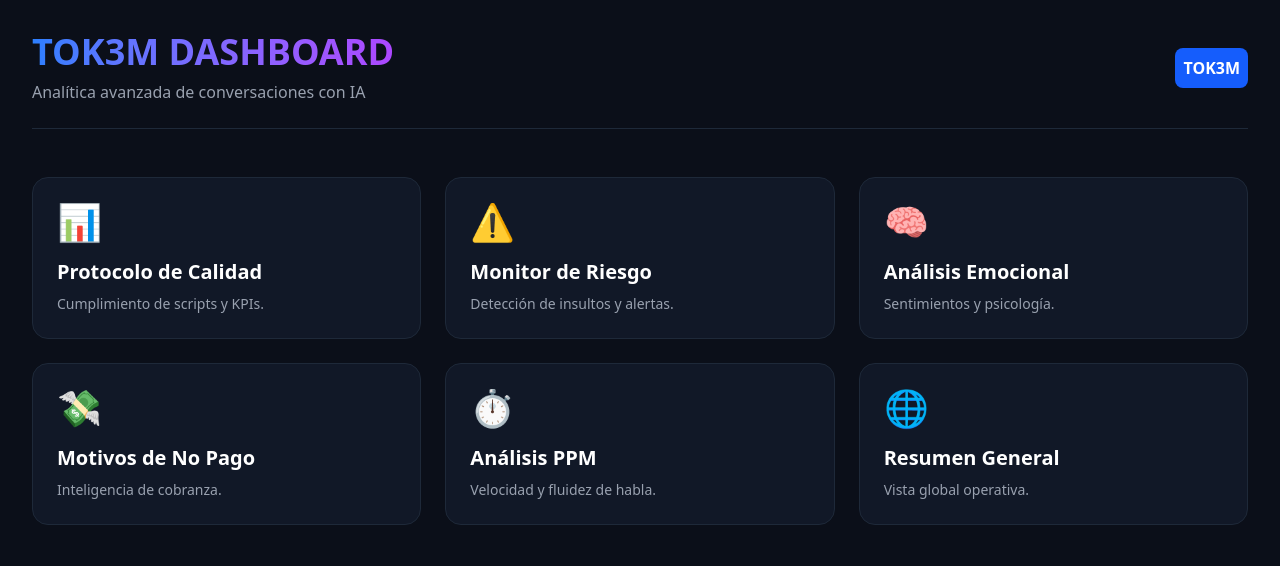
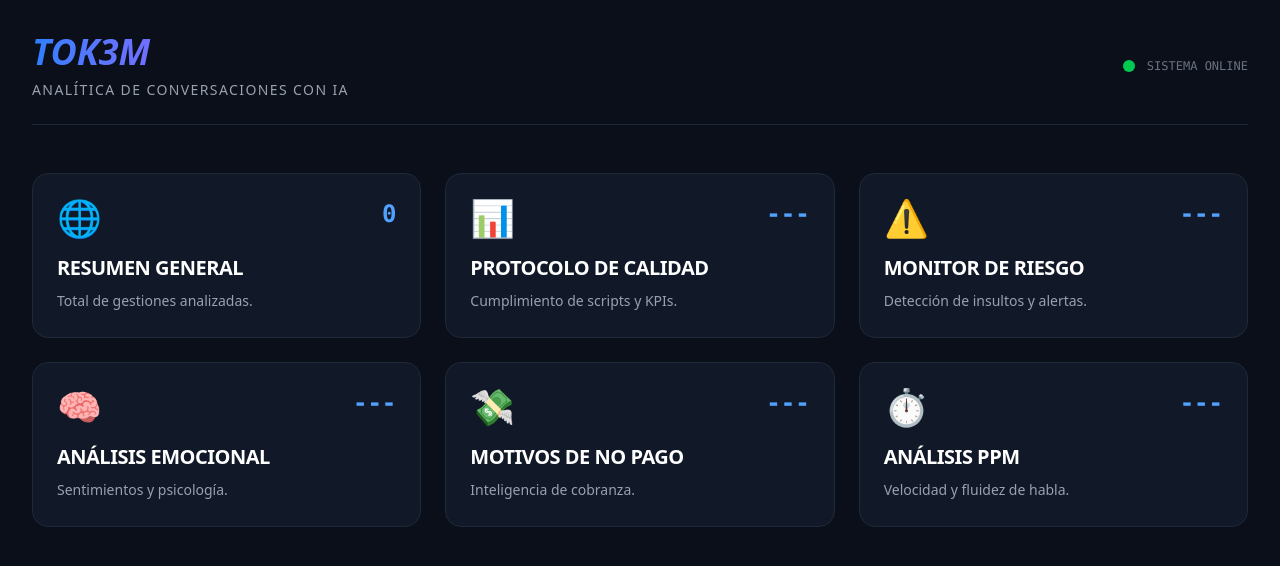
Before and after one commit to elramirez1/TOK3M_Dashboard, a React app in the folder frontend/: page / in a window 1280 px wide. Shown: the top 566 px of the page. Built offline with nearby package versions, Linux system fonts and the light colour scheme; no server answers; the HTML template or start-up script is replaced by a standard one.

Commit message:
Full Stack: Conexión Frontend-Backend establecida. Datos reales en pantalla.

```diff
--- a/frontend/package.json
+++ b/frontend/package.json
@@ -13,6 +13,7 @@
     "@tailwindcss/postcss": "^4.1.18",
     "@tailwindcss/vite": "^4.1.18",
     "autoprefixer": "^10.4.23",
+    "axios": "^1.13.2",
     "postcss": "^8.5.6",
     "react": "^19.2.0",
     "react-dom": "^19.2.0",
--- a/frontend/src/App.jsx
+++ b/frontend/src/App.jsx
@@ -1,38 +1,61 @@
-import React from 'react';
-
-const modules = [
-  { id: 1, name: 'Protocolo de Calidad', icon: '📊', desc: 'Cumplimiento de scripts y KPIs.' },
-  { id: 2, name: 'Monitor de Riesgo', icon: '⚠️', desc: 'Detección de insultos y alertas.' },
-  { id: 3, name: 'Análisis Emocional', icon: '🧠', desc: 'Sentimientos y psicología.' },
-  { id: 4, name: 'Motivos de No Pago', icon: '💸', desc: 'Inteligencia de cobranza.' },
-  { id: 5, name: 'Análisis PPM', icon: '⏱️', desc: 'Velocidad y fluidez de habla.' },
-  { id: 6, name: 'Resumen General', icon: '🌐', desc: 'Vista global operativa.' },
-];
+import React, { useState, useEffect } from 'react';
+import axios from 'axios';
 
 function App() {
+  const [stats, setStats] = useState({ total_llamadas: 0 });
+  const [loading, setLoading] = useState(true);
+
+  useEffect(() => {
+    // Llamada a nuestro Backend de Python
+    axios.get('http://127.0.0.1:8000/api/stats')
+      .then(response => {
+        setStats(response.data);
+        setLoading(false);
+      })
+      .catch(error => {
+        console.error("Error al pedir datos:", error);
+        setLoading(false);
+      });
+  }, []);
+
+  const modules = [
+    { id: 1, name: 'Resumen General', icon: '🌐', value: stats.total_llamadas.toLocaleString(), desc: 'Total de gestiones analizadas.' },
+    { id: 2, name: 'Protocolo de Calidad', icon: '📊', value: '---', desc: 'Cumplimiento de scripts y KPIs.' },
+    { id: 3, name: 'Monitor de Riesgo', icon: '⚠️', value: '---', desc: 'Detección de insultos y alertas.' },
+    { id: 4, name: 'Análisis Emocional', icon: '🧠', value: '---', desc: 'Sentimientos y psicología.' },
+    { id: 5, name: 'Motivos de No Pago', icon: '💸', value: '---', desc: 'Inteligencia de cobranza.' },
+    { id: 6, name: 'Análisis PPM', icon: '⏱️', value: '---', desc: 'Velocidad y fluidez de habla.' },
+  ];
+
   return (
     <div className="min-h-screen bg-[#0B0F19] text-white p-8 font-sans">
-      {/* Header */}
       <header className="mb-12 border-b border-gray-800 pb-6 flex justify-between items-center">
         <div>
-          <h1 className="text-4xl font-bold bg-gradient-to-r from-blue-500 to-purple-500 bg-clip-text text-transparent">
-            TOK3M DASHBOARD
+          <h1 className="text-4xl font-bold bg-gradient-to-r from-blue-500 to-purple-500 bg-clip-text text-transparent italic">
+            TOK3M
           </h1>
-          <p className="text-gray-400 mt-2">Analítica avanzada de conversaciones con IA</p>
+          <p className="text-gray-400 mt-2 tracking-widest text-sm">ANALÍTICA DE CONVERSACIONES CON IA</p>
         </div>
-        <div className="bg-blue-600 p-2 rounded-lg font-bold">TOK3M</div>
+        <div className="flex items-center gap-3">
+          <div className={`h-3 w-3 rounded-full ${loading ? 'bg-yellow-500 animate-pulse' : 'bg-green-500'}`}></div>
+          <span className="text-xs font-mono text-gray-500 uppercase">{loading ? 'Sincronizando...' : 'Sistema Online'}</span>
+        </div>
       </header>
 
-      {/* Grid de Módulos */}
       <div className="grid grid-cols-1 md:grid-cols-2 lg:grid-cols-3 gap-6">
         {modules.map((mod) => (
           <div
             key={mod.id}
-            className="group p-6 bg-[#111827] border border-gray-800 rounded-2xl hover:border-blue-500 transition-all cursor-pointer hover:shadow-[0_0_20px_rgba(59,130,246,0.15)]"
+            className="group p-6 bg-[#111827] border border-gray-800 rounded-2xl hover:border-blue-500 transition-all cursor-pointer hover:shadow-[0_0_30px_rgba(59,130,246,0.1)]"
           >
-            <div className="text-4xl mb-4">{mod.icon}</div>
-            <h2 className="text-xl font-bold group-hover:text-blue-400 transition-colors">{mod.name}</h2>
-            <p className="text-gray-400 mt-2 text-sm">{mod.desc}</p>
+            <div className="flex justify-between items-start mb-4">
+              <div className="text-4xl">{mod.icon}</div>
+              <div className="text-2xl font-mono font-bold text-blue-400 group-hover:text-white transition-colors">
+                {mod.value}
+              </div>
+            </div>
+            <h2 className="text-xl font-bold group-hover:text-blue-400 transition-colors uppercase tracking-tight">{mod.name}</h2>
+            <p className="text-gray-400 mt-2 text-sm leading-relaxed">{mod.desc}</p>
           </div>
         ))}
       </div>
```
Also changed, not shown: 1 other file (tests, documents, lock files or other folders).
